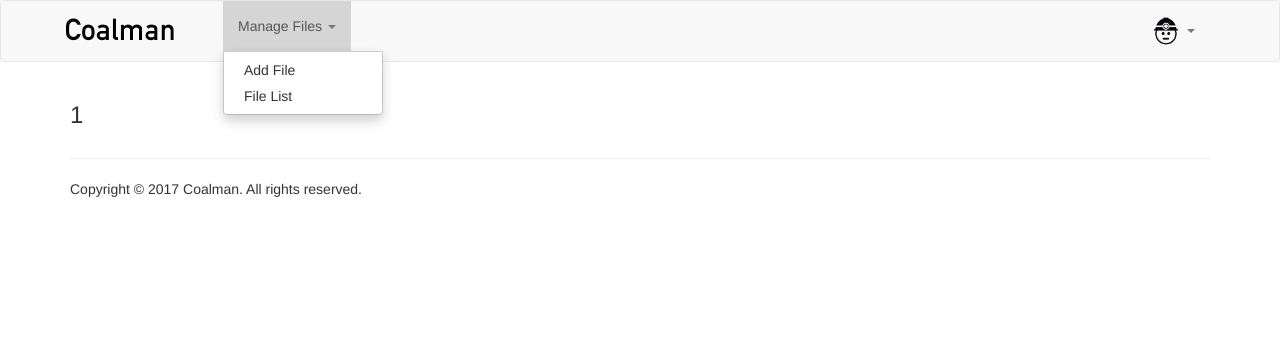
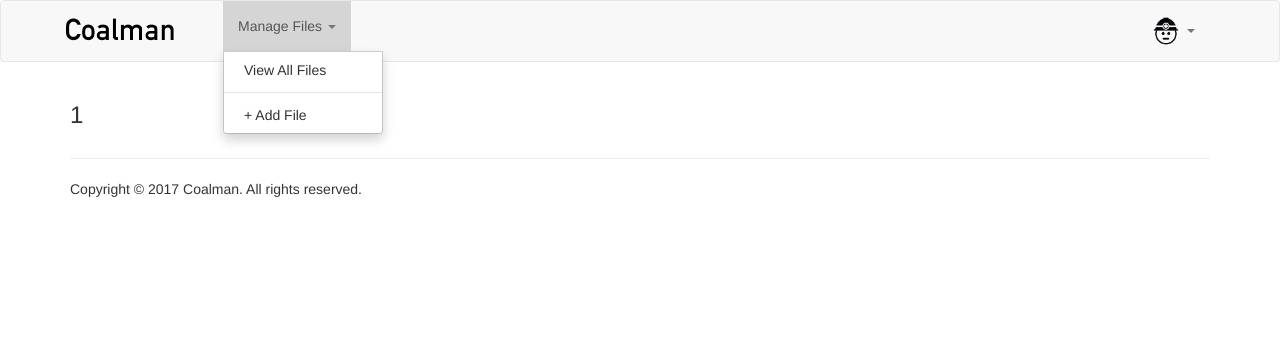
Before and after one commit to kendog/coalman, a Flask app: page /error/uploads/1 in a window 1280 px wide, after a click on "Manage Files". Shown: the top 362 px of the page. Run offline with Flask 2, Linux system fonts and the light colour scheme; a user stored in the database is signed in; tables that the repository leaves empty hold one stand-in row (values such as "Sample post"); some libraries are stand-ins or nearby versions.

Commit message:
nev update

```diff
--- a/app.py
+++ b/app.py
@@ -119,6 +119,8 @@ file_schema = FileSchema()
 files_schema = FileSchema(many=True)
 filter_schema = FilterSchema()
 filters_schema = FilterSchema(many=True)
+filtertype_schema = FileSchema()
+filtertypes_schema = FileSchema(many=True)
 
 
 # First Run / Init
@@ -204,24 +206,31 @@ def api_v1_file(id):
 
 
 # Zip APIs
-@app.route('/zip/')
+@app.route('/zip')
 def zip():
-    zf = zipfile.ZipFile("%s.zip" % (dst), "w", zipfile.ZIP_DEFLATED)
-    abs_src = os.path.abspath(src)
-    for dirname, subdirs, files in os.walk(src):
-        for filename in files:
-            absname = os.path.abspath(os.path.join(dirname, filename))
-            arcname = absname[len(abs_src) + 1:]
-            print 'zipping %s as %s' % (os.path.join(dirname, filename), arcname)
-            zf.write(absname, arcname)
+    file = File.query.filter_by(id=id).first()
+    zf = zipfile.ZipFile(app.config['DOWNLOAD_FOLDER'] + "myzip.zip", "w", zipfile.ZIP_DEFLATED)
+    absname = os.path.abspath(os.path.join(file.path, file.name))
+    arcname = absname[len(abs_src) + 1:]
+    print 'zipping %s as %s' % (os.path.join(dirname, filename), arcname)
+    zf.write(absname, arcname)
     zf.close()
+
+#    zf = zipfile.ZipFile("%s.zip" % (dst), "w", zipfile.ZIP_DEFLATED)
+ #   abs_src = os.path.abspath(src)
+  #  for dirname, subdirs, files in os.walk(src):
+   #     for filename in files:
+    #        absname = os.path.abspath(os.path.join(dirname, filename))
+     #       arcname = absname[len(abs_src) + 1:]
+      #      print 'zipping %s as %s' % (os.path.join(dirname, filename), arcname)
+       #     zf.write(absname, arcname)
+    #zf.close()
 
 
 # Send APIs
 @app.route('/download/<id>')
 def send_file(id):
     file = File.query.filter_by(id=id).first()
-    print file.path, file.name
     return send_from_directory(file.path, file.name)
 
 
--- a/templates/layouts/layout1.html
+++ b/templates/layouts/layout1.html
@@ -39,22 +39,22 @@
                         <li class="dropdown">
                             <a href="#" class="dropdown-toggle" data-toggle="dropdown" role="button" aria-haspopup="true" aria-expanded="false">Manage Files <span class="caret"></span></a>
                             <ul class="dropdown-menu">
-                                <li><a href="/admin/files/add">Add File</a></li>
-                                <li><a href="/admin/files">File List</a></li>
+                                <li><a href="/admin/files">View All Files</a></li>
+                                <li role="separator" class="divider"></li>
+                                <li><a href="/admin/files/add">+ Add File</a></li>
                             </ul>
                         </li>
                         {% if current_user.has_role('admin') %}
                         <li class="dropdown">
                             <a href="#" class="dropdown-toggle" data-toggle="dropdown" role="button" aria-haspopup="true" aria-expanded="false">Manage Tags <span class="caret"></span></a>
                             <ul class="dropdown-menu">
-                                <li><a href="/admin/filters/add">Add Tag</a></li>
-                                <li><a href="/admin/filters">Tag List</a></li>
+                                <li><a href="/admin/filters">View All Tags</a></li>
                                 <li role="separator" class="divider"></li>
-                                <li><a href="/admin/filters/region">Regions Tag List</a></li>
+                                <li><a href="/admin/filters/region">Region Tags</a></li>
+                                <li><a href="/admin/filters/vertical">Vertical Tags</a></li>
+                                <li><a href="/admin/filters/category">Category Tags</a></li>
                                 <li role="separator" class="divider"></li>
-                                <li><a href="/admin/filters/vertical">Verticals Tag List</a></li>
-                                <li role="separator" class="divider"></li>
-                                <li><a href="/admin/filters/category">Categories Tag List</a></li>
+                                <li><a href="/admin/filters/add">+ Add Tag</a></li>
                             </ul>
                         </li>
                         {% endif %}
```
Also changed, not shown: 1 other file.
